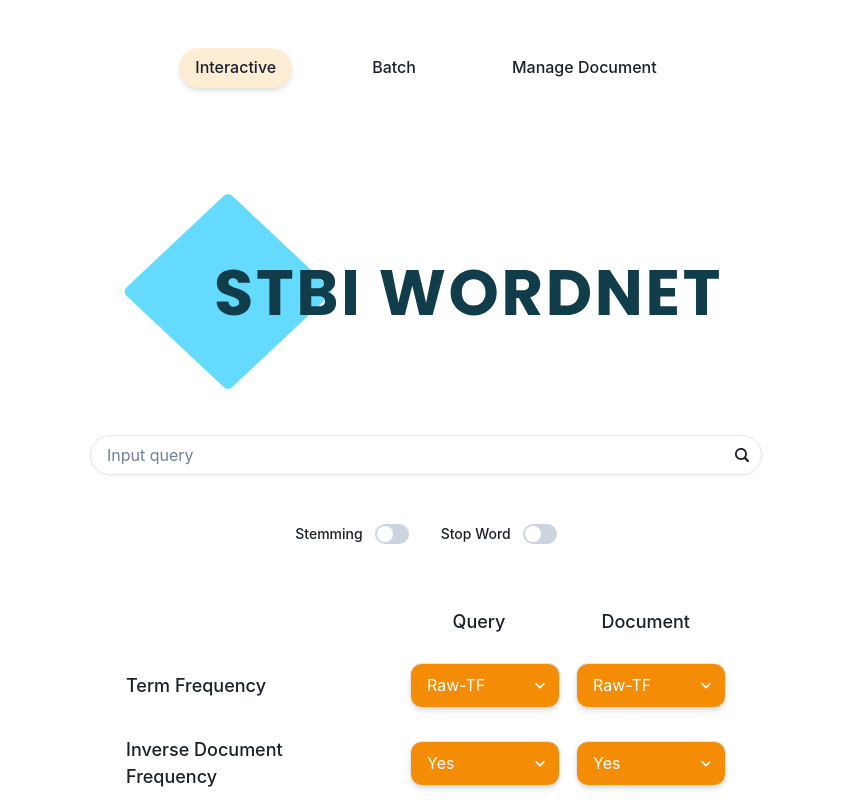
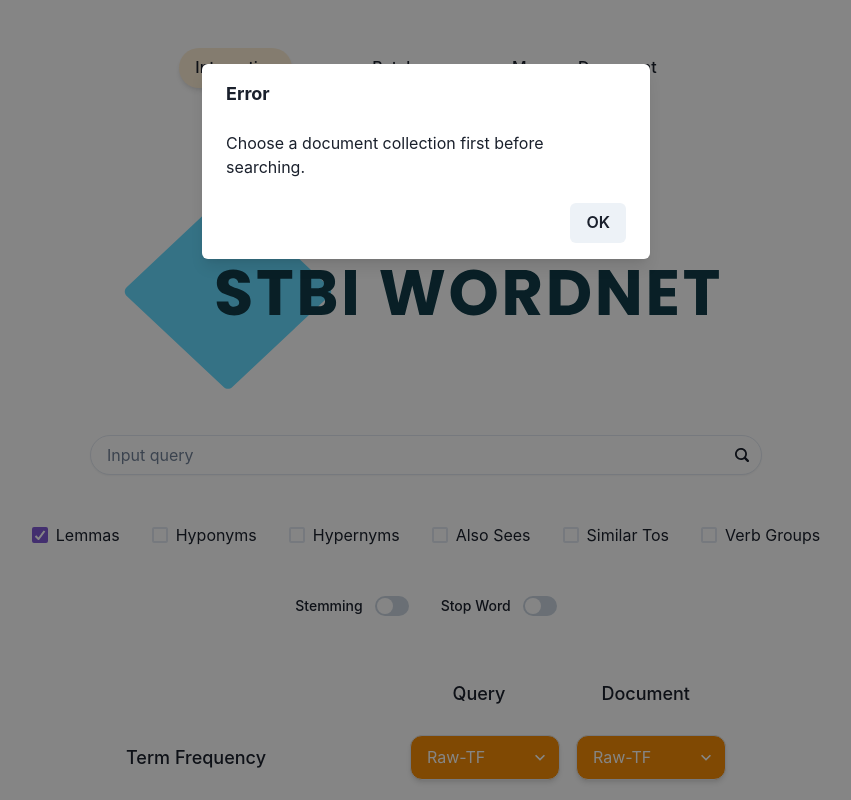
Before and after one commit to munzayanahusn/IF4042-QEWordNet-frontend, a React (Vite) app: page / in a window 1280 px wide. Both pictures are taken after a click on the button "Search". Shown: the top 800 px of the page, without its empty margins (214-1065 px from the left). Built offline with nearby package versions, Linux system fonts and the light colour scheme; no server answers.

Commit message:
feat: add synset to interactive_main

```diff
--- a/src/pages/interactive_main.jsx
+++ b/src/pages/interactive_main.jsx
@@ -1,3 +1,7 @@
+import { useState, useEffect, useRef } from "react";
+import { getDCID, searchDocument } from "../services/interactive"
+import logo1 from "../assets/logo1.svg";
+import { Search2Icon } from "@chakra-ui/icons";
 import {
   Image,
   Box,
@@ -13,17 +17,29 @@ import {
   Select,
   VStack,
   HStack,
+  Checkbox,
+  AlertDialog,
+  AlertDialogBody,
+  AlertDialogFooter,
+  AlertDialogHeader,
+  AlertDialogContent,
+  AlertDialogOverlay,
+  Button,
+  useDisclosure
 } from "@chakra-ui/react";
-import { Search2Icon } from "@chakra-ui/icons";
-import { useState, useEffect } from "react";
-import logo1 from "../assets/logo1.svg";
-import { getDCID, searchDocument } from "../services/interactive"
+
 
 export default function InteractiveMain({ setMainNavbar }) {
   const [query, setQuery] = useState('');
   const [stemming, setStemming] = useState(false);
   const [stopWord, setStopWord] = useState(false);
   const [synset, setSynset] = useState(["lemmas"]);
+  const [lemmas, setLemmas] = useState(true);
+  const [hyponyms, setHyponyms] = useState(false);
+  const [hypernyms, setHypernyms] = useState(false);
+  const [alsoSees, setAlsoSees] = useState(false);
+  const [similarTos, setSimilarTos] = useState(false);
+  const [verbGroups, setVerbGroups] = useState(false);
   const [queryTF, setQueryTF] = useState("raw");
   const [queryIDF, setQueryIDF] = useState(true);
   const [queryNorm, setQueryNorm] = useState(true);
@@ -32,6 +48,8 @@ export default function InteractiveMain({ setMainNavbar }) {
   const [docNorm, setDocNorm] = useState(true);
   const [documentIDs, setDocumentIDs] = useState([]);
   const [selectedDC, setSelectedDC] = useState("");
+  const { isOpen, onOpen, onClose } = useDisclosure();
+  const cancelRef = useRef();
 
   const fetchDocumentIDs = async () => {
     try {
@@ -42,7 +60,6 @@ export default function InteractiveMain({ setMainNavbar }) {
       } else {
         console.error('Error fetching document IDs:', response.statusText);
       }
-      // Handle the response data as needed
     }
     catch (error) {
       console.error('Error fetching document IDs:', error);
@@ -67,26 +84,39 @@ export default function InteractiveMain({ setMainNavbar }) {
       console.log("Search Data:", data);
       const response = await searchDocument(data);
       // Redirect to interactive_detail
-      setMainNavbar(false)
+      setMainNavbar(false);
       if (response.status === 200) {
         console.log('Users fetched successfully:', response.data);
       } else {
+        onOpen();
         console.error('Error fetching users:', response.statusText);
       }
       // Handle the response data as needed
     } catch (error) {
+      onOpen();
       console.error('Error fetching users:', error);
     }
   };
 
+  const formSynset = () => {
+    let synset = [];
+    if (lemmas) synset.push("lemmas");
+    if (hyponyms) synset.push("hyponyms");
+    if (hypernyms) synset.push("hypernyms");
+    if (alsoSees) synset.push("also_sees");
+    if (similarTos) synset.push("similar_tos");
+    if (verbGroups) synset.push("verb_groups");
+    return synset;
+  };
 
   useEffect(() => {
     fetchDocumentIDs();
   }, []);
 
   useEffect(() => {
-    console.log("Document IDs:", documentIDs);
-  }, [documentIDs]);
+    setSynset(formSynset());
+  }, [lemmas, hyponyms, hypernyms, alsoSees, similarTos, verbGroups]);
+
 
   return (
     <Box minH="100vh" bg="white" px={8} mt={20} mb={12}>
@@ -117,6 +147,57 @@ export default function InteractiveMain({ setMainNavbar }) {
             />
           </InputRightElement>
         </InputGroup>
+
+        {/* Synset Options */}
+        <HStack mt={6} spacing={8}>
+          <Checkbox
+            isChecked={lemmas}
+            onChange={(e) => setLemmas(e.target.checked)}
+            colorScheme="purple"
+          >
+            Lemmas
+          </Checkbox>
+
+          <Checkbox
+            isChecked={hyponyms}
+            onChange={(e) => setHyponyms(e.target.checked)}
+            colorScheme="purple"
+          >
+            Hyponyms
+          </Checkbox>
+
+          <Checkbox
+            isChecked={hypernyms}
+            onChange={(e) => setHypernyms(e.target.checked)}
+            colorScheme="purple"
+          >
+            Hypernyms
+          </Checkbox>
+
+          <Checkbox
+            isChecked={alsoSees}
+            onChange={(e) => setAlsoSees(e.target.checked)}
+            colorScheme="purple"
+          >
+            Also Sees
+          </Checkbox>
+
+          <Checkbox
+            isChecked={similarTos}
+            onChange={(e) => setSimilarTos(e.target.checked)}
+            colorScheme="purple"
+          >
+            Similar Tos
+          </Checkbox>
+
+          <Checkbox
+            isChecked={verbGroups}
+            onChange={(e) => setVerbGroups(e.target.checked)}
+            colorScheme="purple"
+          >
+            Verb Groups
+          </Checkbox>
+        </HStack>
 
 
         {/* Switches */}
@@ -296,6 +377,30 @@ export default function InteractiveMain({ setMainNavbar }) {
           </Flex>
         </VStack>
       </Flex>
+
+      <AlertDialog
+        isOpen={isOpen}
+        leastDestructiveRef={cancelRef}
+        onClose={onClose}
+      >
+        <AlertDialogOverlay>
+          <AlertDialogContent>
+            <AlertDialogHeader fontSize="lg" fontWeight="bold">
+              Error
+            </AlertDialogHeader>
+
+            <AlertDialogBody>
+              Choose a document collection first before searching.
+            </AlertDialogBody>
+
+            <AlertDialogFooter>
+              <Button ref={cancelRef} onClick={onClose}>
+                OK
+              </Button>
+            </AlertDialogFooter>
+          </AlertDialogContent>
+        </AlertDialogOverlay>
+      </AlertDialog>
     </Box>
   );
 }
```
